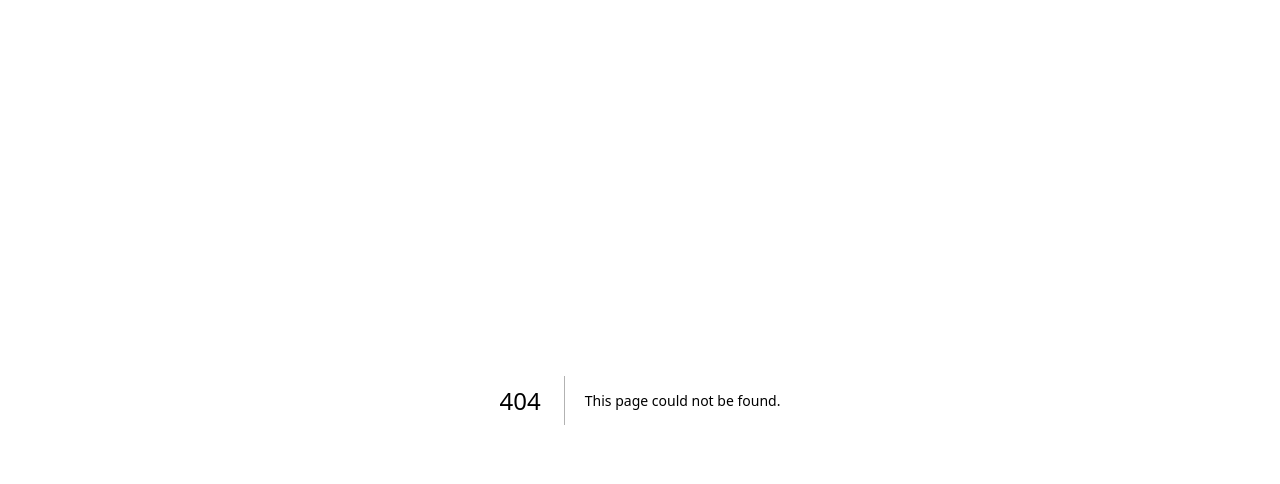
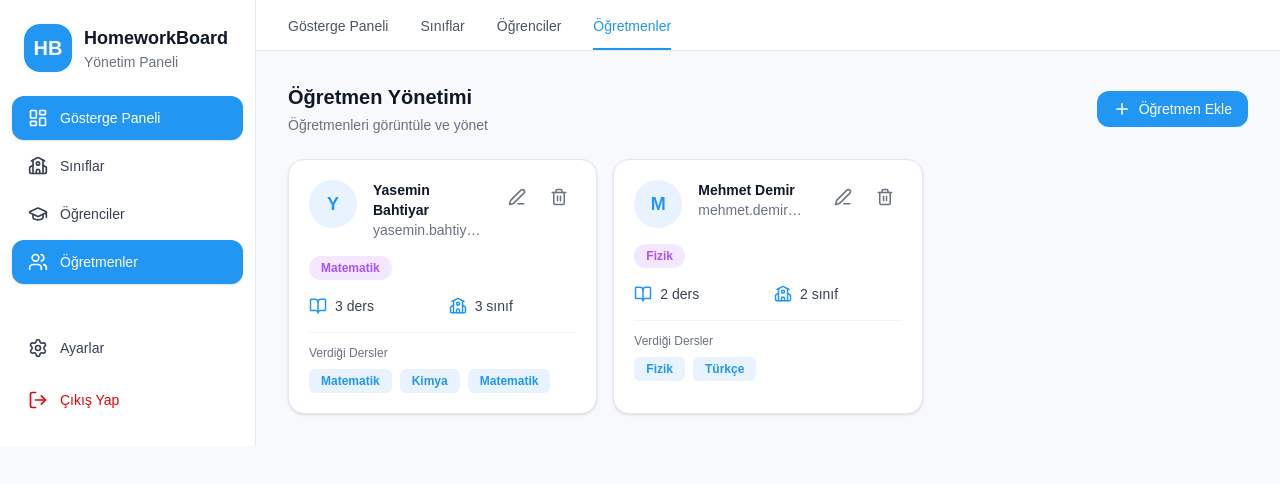
Before and after one commit to Busra-Demirkesen/odev-takip-app, a Next.js app: page /dashboard/admin/teachers in a window 1280 px wide. Before the commit this address had no page. Shown: the top 484 px of the page. Built offline with nearby package versions, Linux system fonts and the light colour scheme.

Commit message:
feat: add TeacherCard and TeacherModal components for managing teachers

```diff
--- /dev/null
+++ b/app/components/admin/TeacherCard.tsx
@@ -0,0 +1,83 @@
+import { Edit3, Trash2, BookOpen, School } from "lucide-react";
+
+export type Teacher = {
+  name: string;
+  email: string;
+  mainSubject: string;
+  lessonCount: number;
+  classCount: number;
+  subjects: string[];
+};
+
+type TeacherCardProps = {
+  teacher: Teacher;
+  onEdit?: (teacher: Teacher) => void;
+  onDelete?: (teacher: Teacher) => void;
+};
+
+export function TeacherCard({ teacher, onEdit, onDelete }: TeacherCardProps) {
+  const initial = teacher.name.charAt(0).toUpperCase();
+
+  return (
+    <div className="bg-white rounded-2xl border border-gray-200 shadow-sm p-5 flex flex-col gap-4">
+      <div className="flex items-start gap-4">
+        <div className="h-12 w-12 rounded-full bg-[#e8f3ff] text-[#2196F3] flex items-center justify-center text-lg font-semibold">
+          {initial}
+        </div>
+        <div className="flex-1 min-w-0">
+          <p className="text-sm font-semibold text-gray-900">{teacher.name}</p>
+          <p className="text-sm text-gray-500 truncate">{teacher.email}</p>
+        </div>
+        <div className="flex items-center gap-2 text-gray-500">
+          <button
+            type="button"
+            onClick={() => onEdit?.(teacher)}
+            className="p-2 rounded-lg hover:bg-gray-100 hover:text-[#2196F3] transition-colors"
+            aria-label="Düzenle"
+          >
+            <Edit3 size={18} />
+          </button>
+          <button
+            type="button"
+            onClick={() => onDelete?.(teacher)}
+            className="p-2 rounded-lg hover:bg-red-50 hover:text-red-500 transition-colors"
+            aria-label="Sil"
+          >
+            <Trash2 size={18} />
+          </button>
+        </div>
+      </div>
+
+      <div className="flex items-center gap-2">
+        <span className="inline-flex items-center px-3 py-1 rounded-full bg-[#f3e8ff] text-[#a855f7] text-xs font-semibold">
+          {teacher.mainSubject}
+        </span>
+      </div>
+
+      <div className="grid grid-cols-2 gap-3 text-sm text-gray-700">
+        <div className="flex items-center gap-2">
+          <BookOpen size={18} className="text-[#2196F3]" />
+          <span>{teacher.lessonCount} ders</span>
+        </div>
+        <div className="flex items-center gap-2">
+          <School size={18} className="text-[#2196F3]" />
+          <span>{teacher.classCount} sınıf</span>
+        </div>
+      </div>
+
+      <div className="border-t border-gray-100 pt-3">
+        <p className="text-xs text-gray-500 mb-2">Verdiği Dersler</p>
+        <div className="flex flex-wrap gap-2">
+          {teacher.subjects.map((subject, idx) => (
+            <span
+              key={`${subject}-${idx}`}
+              className="px-3 py-1 text-xs rounded-md bg-[#e8f3ff] text-[#2196F3] font-semibold"
+            >
+              {subject}
+            </span>
+          ))}
+        </div>
+      </div>
+    </div>
+  );
+}
--- /dev/null
+++ b/app/components/admin/TeacherModal.tsx
@@ -0,0 +1,110 @@
+"use client";
+
+import { useState, type FormEvent } from "react";
+import { X } from "lucide-react";
+
+type TeacherModalProps = {
+  open: boolean;
+  onClose: () => void;
+  onSubmit: (data: { name: string; email: string; subjects: string }) => void;
+};
+
+export function TeacherModal({ open, onClose, onSubmit }: TeacherModalProps) {
+  const [name, setName] = useState("");
+  const [email, setEmail] = useState("");
+  const [subjects, setSubjects] = useState("");
+
+  if (!open) return null;
+
+  const handleSubmit = (e: FormEvent<HTMLFormElement>) => {
+    e.preventDefault();
+    onSubmit({ name, email, subjects });
+    onClose();
+    setName("");
+    setEmail("");
+    setSubjects("");
+  };
+
+  return (
+    <div className="fixed inset-0 z-50 flex items-center justify-center">
+      <div className="absolute inset-0 bg-black/40" onClick={onClose} aria-hidden />
+
+      <div className="relative bg-white rounded-2xl shadow-xl w-full max-w-xl mx-4 p-6">
+        <div className="flex items-center justify-between mb-4">
+          <h2 className="text-lg font-semibold text-gray-900">Yeni Öğretmen Ekle</h2>
+          <button
+            type="button"
+            className="p-2 text-gray-500 hover:text-gray-700"
+            onClick={onClose}
+            aria-label="Kapat"
+          >
+            <X size={20} />
+          </button>
+        </div>
+
+        <form className="space-y-4" onSubmit={handleSubmit}>
+          <div className="space-y-2">
+            <label className="text-sm text-gray-700" htmlFor="teacher-name">
+              Öğretmen Adı
+            </label>
+            <input
+              id="teacher-name"
+              type="text"
+              value={name}
+              onChange={(e) => setName(e.target.value)}
+              placeholder="Örn: Ahmet Yılmaz"
+              className="w-full rounded-lg border border-gray-300 px-4 py-3 text-sm outline-none focus:ring-2 focus:ring-[#2196F3] focus:border-transparent"
+              required
+            />
+          </div>
+
+          <div className="space-y-2">
+            <label className="text-sm text-gray-700" htmlFor="teacher-email">
+              E-posta
+            </label>
+            <input
+              id="teacher-email"
+              type="email"
+              value={email}
+              onChange={(e) => setEmail(e.target.value)}
+              placeholder="ahmet.yilmaz@ogretmen.com"
+              className="w-full rounded-lg border border-gray-300 px-4 py-3 text-sm outline-none focus:ring-2 focus:ring-[#2196F3] focus:border-transparent"
+              required
+            />
+          </div>
+
+          <div className="space-y-2">
+            <label className="text-sm text-gray-700" htmlFor="teacher-subjects">
+              Branş
+            </label>
+            <input
+              id="teacher-subjects"
+              type="text"
+              value={subjects}
+              onChange={(e) => setSubjects(e.target.value)}
+              placeholder="Örn: Matematik, Fizik, Türkçe"
+              className="w-full rounded-lg border border-gray-300 px-4 py-3 text-sm outline-none focus:ring-2 focus:ring-[#2196F3] focus:border-transparent"
+              required
+            />
+          </div>
+
+          <div className="flex flex-col sm:flex-row sm:justify-end sm:gap-3 gap-3 pt-2">
+            <button
+              type="button"
+              onClick={onClose}
+              className="w-full sm:w-auto px-4 py-3 rounded-lg bg-gray-100 text-gray-700 text-sm font-medium hover:bg-gray-200 transition-colors"
+            >
+              İptal
+            </button>
+            <button
+              type="submit"
+              className="w-full sm:w-auto px-5 py-3 rounded-lg bg-[#2196F3] text-white text-sm font-medium hover:bg-[#1976D2] transition-colors"
+            >
+              Kaydet
+            </button>
+          </div>
+        </form>
+      </div>
+    </div>
+  );
+}
--- a/app/dashboard/admin/page.tsx
+++ b/app/dashboard/admin/page.tsx
@@ -1,4 +1,4 @@
-// app/dashboard/admin/page.tsx
+
 "use client";
 
 import { Plus } from "lucide-react";
--- /dev/null
+++ b/app/dashboard/admin/teachers/page.tsx
@@ -0,0 +1,87 @@
+// app/dashboard/admin/teachers/page.tsx
+"use client";
+
+import { useState } from "react";
+import { Plus } from "lucide-react";
+import { AdminShell } from "@/components/admin/AdminShell";
+import { SectionHeader } from "@/components/admin/SectionHeader";
+import { TeacherCard, type Teacher } from "@/components/admin/TeacherCard";
+import { TeacherModal } from "@/components/admin/TeacherModal";
+
+const initialTeachers: Teacher[] = [
+  {
+    name: "Yasemin Bahtiyar",
+    email: "yasemin.bahtiyar@ogretmen.com",
+    mainSubject: "Matematik",
+    lessonCount: 3,
+    classCount: 3,
+    subjects: ["Matematik", "Kimya", "Matematik"],
+  },
+  {
+    name: "Mehmet Demir",
+    email: "mehmet.demir@ogretmen.com",
+    mainSubject: "Fizik",
+    lessonCount: 2,
+    classCount: 2,
+    subjects: ["Fizik", "Türkçe"],
+  },
+];
+
+export default function AdminTeachersPage() {
+  const [teachers, setTeachers] = useState<Teacher[]>(initialTeachers);
+  const [isModalOpen, setIsModalOpen] = useState(false);
+
+  const handleAddTeacher = (data: { name: string; email: string; subjects: string }) => {
+    const parsedSubjects = data.subjects
+      .split(",")
+      .map((s) => s.trim())
+      .filter(Boolean);
+
+    const newTeacher: Teacher = {
+      name: data.name,
+      email: data.email,
+      mainSubject: parsedSubjects[0] || "Branş",
+      lessonCount: Math.max(parsedSubjects.length, 1),
+      classCount: 1,
+      subjects: parsedSubjects.length ? parsedSubjects : ["Branş"],
+    };
+
+    setTeachers((prev) => [...prev, newTeacher]);
+  };
+
+  return (
+    <AdminShell activeSection="teachers">
+      <SectionHeader
+        title="Öğretmen Yönetimi"
+        subtitle="Öğretmenleri görüntüle ve yönet"
+        action={
+          <button
+            type="button"
+            onClick={() => setIsModalOpen(true)}
+            className="inline-flex items-center gap-2 px-4 py-2 rounded-xl bg-[#2196F3] text-white text-sm font-medium hover:bg-[#1976D2] transition-colors"
+          >
+            <Plus size={18} />
+            Öğretmen Ekle
+          </button>
+        }
+      />
+
+      <div className="grid grid-cols-1 md:grid-cols-2 xl:grid-cols-3 gap-4">
+        {teachers.map((teacher) => (
+          <TeacherCard
+            key={teacher.email}
+            teacher={teacher}
+            onEdit={(t) => console.log("edit teacher", t)}
+            onDelete={(t) => console.log("delete teacher", t)}
+          />
+        ))}
+      </div>
+
+      <TeacherModal
+        open={isModalOpen}
+        onClose={() => setIsModalOpen(false)}
+        onSubmit={handleAddTeacher}
+      />
+    </AdminShell>
+  );
+}
```
